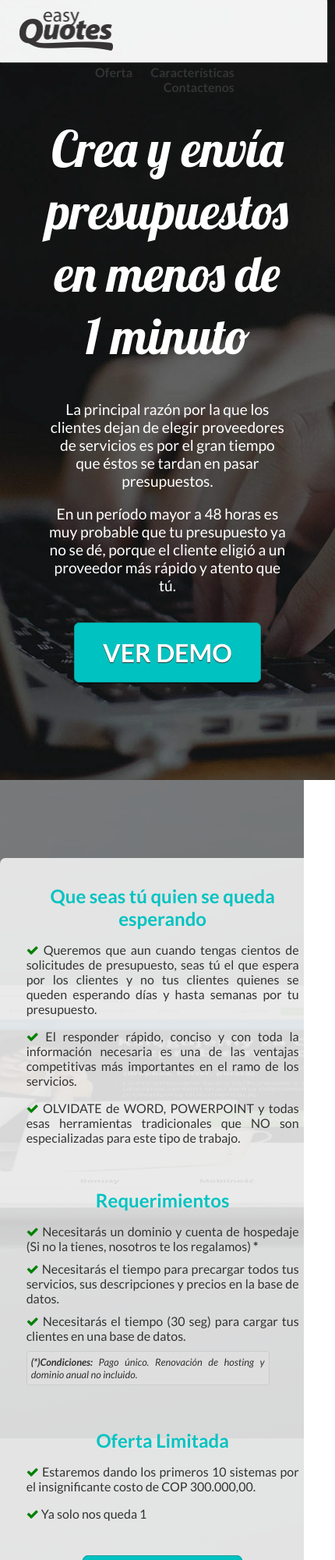
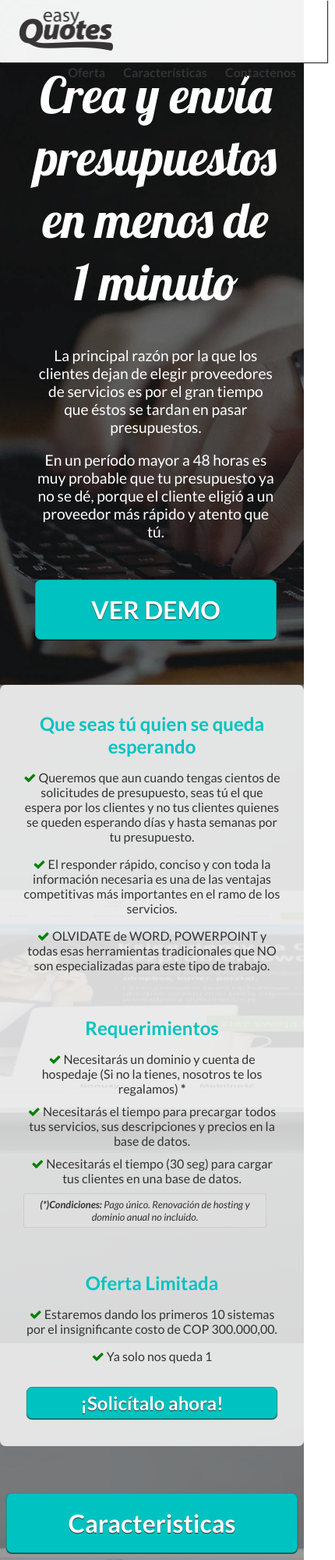
Before and after one commit to CrafterSama/test-design, a plain HTML site: page index.html in a window 390 px wide. Shown: the top 2000 px of the page at 78% size, 430 px wide, since content can reach past the window. Drawn offline with nearby package versions, Linux system fonts and the light colour scheme.

Commit message:
Finish work

```diff
--- a/css/main.css
+++ b/css/main.css
@@ -20,12 +20,14 @@ a.call-to-action, a.mini-call-to-action {
 	border-radius: 7px;
 	border: 1px solid #0D9A99;
 	color: #fff;
+	display: block;
 	font-size: 2em;
 	font-weight: 700;
-	margin: 50px 25px;
+	margin: 50px auto 0 auto;
 	padding: 18px 36px;
 	text-shadow: 0 1px 1px #333;
 	box-shadow: 0px 1px 1px rgba(0, 0, 0, 0.8);
+	max-width: 300px;
 }
 
 a.call-to-action:hover, a.mini-call-to-action:hover {
@@ -37,14 +39,13 @@ a.call-to-action:hover, a.mini-call-to-action:hover {
 
 a.mini-call-to-action {
     font-size: 1.5em;
-	margin: 30px 0;
+    margin: 30px auto 0 auto;
     padding: 5px 10px;
 }
 
 body {
 	font-family: 'Lato', sans-serif;
 	font-size: 16px;
-	height: 100%;
 	padding:0;
 }
 
@@ -134,9 +135,11 @@ ul {
 	padding: 15px;
 	margin: 0;
 
+	display: -o-box;
 	display: -webkit-box;
 	display: -moz-box;
 	display: -ms-flexbox;
+	display: -o-flex;
 	display: -webkit-flex;
 	display: flex;
 
@@ -149,7 +152,7 @@ ul {
 }*/
 
 .center {
-	margin: 50px auto 50px auto;
+	margin: 0 auto;
     text-align: center;
 }
 
@@ -176,11 +179,8 @@ ul {
 .contacts {
 	background-color: #ccc;
 	color: white;
-	display: table;
-	height: 500px;
 	position: relative;
 	text-align: center;
-	width: 100%;
 	color: #333;
 }
 
@@ -190,11 +190,13 @@ ul {
 
 .dark-overlay {
 	background-color: rgba(0, 0, 0, 0.4);
-	display: table;
 	height: 100%;
 	position: relative;
 	text-align: center;
 	width: 100%;
+	z-index: 1;
+	padding-top: 100px;
+	padding-bottom: 100px;
 }
 
 .fa-check {
@@ -212,17 +214,13 @@ ul {
 	background-repeat: no-repeat;
 	background-size: cover;
 	color: white;
-	display: table;
-	height: 1000px;
 	position: relative;
 	text-align: center;
-	width: 100%;
 }
 
 .features-body {
     text-align: justify;
     background-color: rgba(255, 255, 255, 0.8);
-    margin: 100px 0 50px 0;
     padding: 2.5%;
     border-radius: 7px;
     color: #333;
@@ -268,7 +266,6 @@ ul {
     padding: 20px 0;
     color: #fff;
     font-size: 18px;
-    width: 100%;
 }
 
 .footer a {
@@ -280,24 +277,20 @@ ul {
 	flex: 1 auto;
 	margin: 5px;
 	padding: 15px;
-	min-width: 320px;
-	max-width: 1280px;
 }
 
 .item-2 {
 	flex: 2 auto;
 	margin: 5px;
 	padding: 15px;
-	min-width: 320px;
-	max-width: 640px;
 }
 
 .item-3 {
     flex: 3 auto;
-	margin: 5px;
+    margin: 5px auto;
     padding: 15px;
-	padding: 15px;
-	width: 320px;
+    min-width: 300px;
+    max-width: 360px;
 }
 
 .header-navbar {
@@ -306,8 +299,15 @@ ul {
 
 .inner-content {
     margin: 0 auto;
-	min-width: 320px;
+    padding: 5% 0;
     max-width: 1280px;
+    min-width: 300px;
+}
+
+.inner-navbar {
+    margin: 0 auto;
+    max-width: 1280px;
+    min-width: 300px;
 }
 
 .links {
@@ -316,8 +316,7 @@ ul {
 }
 
 .links-side {
-	width: 72%;
-	float: left;
+	float: right;
 	padding: 15px;
 	text-align: right;
 }
@@ -328,7 +327,6 @@ ul {
 }
 
 .navbar {
-	width: 100%;
 }
 
 .navbar-fixed-top {
@@ -337,10 +335,10 @@ ul {
     top: 0;
     left: 0;
     z-index: 9999;
-	width: 100%;
     height: 50px;
     box-shadow: 1px 1px 1px #333;
     padding: 15px;
+    width: 100%;
 }
 
 .navbar-links {
@@ -362,21 +360,14 @@ ul {
 	background-repeat: no-repeat;
 	background-size: cover;
 	color: #fff;
-	display: table;
-	height: 450px;
 	position: relative;
 	text-align: center;
-	width: 100%;
 }
 
 .overview-items {
-    margin: 100px 0;
-    text-align: justify;
     background-color: rgba(255, 255, 255, 0.8);
-    padding: 3.5%;
     border-radius: 7px;
     color: #333;
-    width: 100%;
 }
 
 .presentation {
@@ -389,15 +380,12 @@ ul {
 	background-repeat: no-repeat;
 	background-size: cover;
 	color: #fff;
-	display: table;
-	height: 1000px;
 	position: relative;
 	text-align: center;
-	width: 100%;
 }
 
 .presentation-body {
-	padding: 20% 25px 10% 25px;
+    padding: 5% 25px;
 }
 
 .presentation-text {
@@ -406,12 +394,21 @@ ul {
 
 .white-overlay {
 	background-color: rgba(255, 255, 255, 0.4);
-	display: table;
 	height: 100%;
 	position: relative;
 	text-align: center;
 	width: 100%;
+	padding-top: 100px;
+	padding-bottom: 100px;
 }
 
 .wrapper {
 }
+
+@media (max-width: 1025px) {
+
+	.dark-overlay, .inner-content, .white-overlay {
+		padding: 0 0 10px 0;
+	}
+
+}
--- a/index.html
+++ b/index.html
@@ -2,7 +2,7 @@
 	<head>
 		<meta charset="utf-8">
 		<meta http-equiv="X-UA-Compatible" content="IE=edge,chrome=1">
-		<meta name="viewport" content="width=device-width, initial-scale=1">
+		<meta name="viewport" content="initial-scale=1, maximum-scale=1, user-scalable=no, width=device-width">
 		<!-- Fonts -->
 		<link href='https://fonts.googleapis.com/css?family=Lobster' rel='stylesheet' type='text/css'>
 		<link href='https://fonts.googleapis.com/css?family=Lato:400,700,700italic,400italic' rel='stylesheet' type='text/css'>
@@ -17,10 +17,9 @@
 		<title>Easy Quotes</title>
 	</head>
 	<body>
-		<div class="wrapper">
-			<header id="header" class="header-navbar">
-				<nav class="navbar navbar-fixed-top">
-					<div class="inner-content">
+		<header id="header" class="header-navbar box">
+			<div class="navbar navbar-fixed-top">
+				<div class="inner-navbar">
 					<div class="logo-image-side">
 						<a class="navbar-links" href="#top"><img class="logo-image" src="images/logo.png" alt="Easy Quotes Logo"></a>
 					</div>
@@ -32,7 +31,7 @@
 						</div>
 					</div>
 				</div>
-				</nav>
+			</div>
 		</header>
 		<div id="top" class="content">
 			<div id="presentation" class="presentation">
@@ -43,8 +42,8 @@
 								<h1 class="presentation-title">Crea y envía presupuestos<br /> en menos de 1 minuto</h1>
 								<p class="presentation-text">La principal razón por la que los clientes dejan de elegir proveedores de servicios es por el gran tiempo que éstos se tardan en pasar presupuestos.</p>
 								<p class="presentation-text">En un período mayor a 48 horas es muy probable que tu presupuesto ya no se dé, porque el cliente eligió a un proveedor más rápido y atento que tú.</p>
+								<a class="call-to-action" href="#">VER DEMO</a>
 							</div>
-								<a class="call-to-action" href="#">VER DEMO</a>
 						</div>
 					</div>
 				</div>
@@ -52,7 +51,8 @@
 			<div id="overview" class="overview">
 				<div class="dark-overlay">
 					<div class="inner-content">
-							<div class="overview-items box">
+						<div class="overview-items">
+							<div class="box">
 								<div class="item-3">
 									<div class="overview-item">
 										<h3 class="overview-title center-title">Que seas tú quien se queda esperando</h3>
@@ -83,7 +83,8 @@
 								</div>
 							</div>
 						</div>
-						<div class="center"><a class="call-to-action" href="#features">Caracteristicas</a></div>
+					</div>
+					<a class="call-to-action" href="#features">Caracteristicas</a>
 				</div>
 			</div>
 			<div id="features" class="features">
@@ -110,14 +111,14 @@
 							<p class="features-text"><h3 class="awesome-text center">¡PASAMOS DE TARDARNOS 10 MIN POR PRESUPUESTO A 1 MINUTO POR PRESUPUESTO!</h3></p>
 							<p class="features-text center">Ya no podemos vivir sin nuestro sistema, ahora <strong>queremos compartirlo</strong> con todas las empresas y emprendimientos que necesitan una solución similar.</p>
 						</div>
-							<div class="center"><a class="call-to-action" href="#">VER DEMO</a><a class="call-to-action" href="#contacts">¡Solicitar Ahora!</a></div>
+						<div class="box"><a class="call-to-action item-2" href="#">VER DEMO</a><a class="call-to-action item-2" href="#contacts">¡Solicitar Ahora!</a></div>
 					</div>
 				</div>
 			</div>
 			<div id="contacts" class="contacts">
 				<div class="inner-content">
-						<h2 class="form-title">Contáctanos</h2>
-						<div id="form-box" class="form-box">
+					<h2 class="form-title center-title">Contáctanos</h2>
+					<div class="form-box">
 						<form class="contact-form box" action="">
 							<div class="item-2">
 								<p><strong>Direccion:</strong> <i class="fa fa-map-marker"></i> Bogota, Colombia</p>
@@ -137,13 +138,12 @@
 		</div>
 		<footer id="footer" class="footer">
 			<div class="center-title">
-					<p><span>&copy; Julmer Olivero 2016. <a href="http://craftersama.me" rel="nofollow">CrafterSama.com</a>.</span></p>
+				<p><span>&copy; Julmer Olivero 2016. <a href="http://craftersama.com" rel="nofollow">CrafterSama.com</a>.</span></p>
 			</div>
 		</footer>
 		<a href="#" class="back-to-top" style="display: inline;">
 			<i class="fa fa-arrow-circle-up"></i>
 		</a>
-		</div>
 		<script src="https://ajax.googleapis.com/ajax/libs/jquery/2.2.2/jquery.min.js"></script>
 		<script src="js/main.js"></script>
 	</body>
```
Lines whose indentation alone changed are shown as unchanged.
